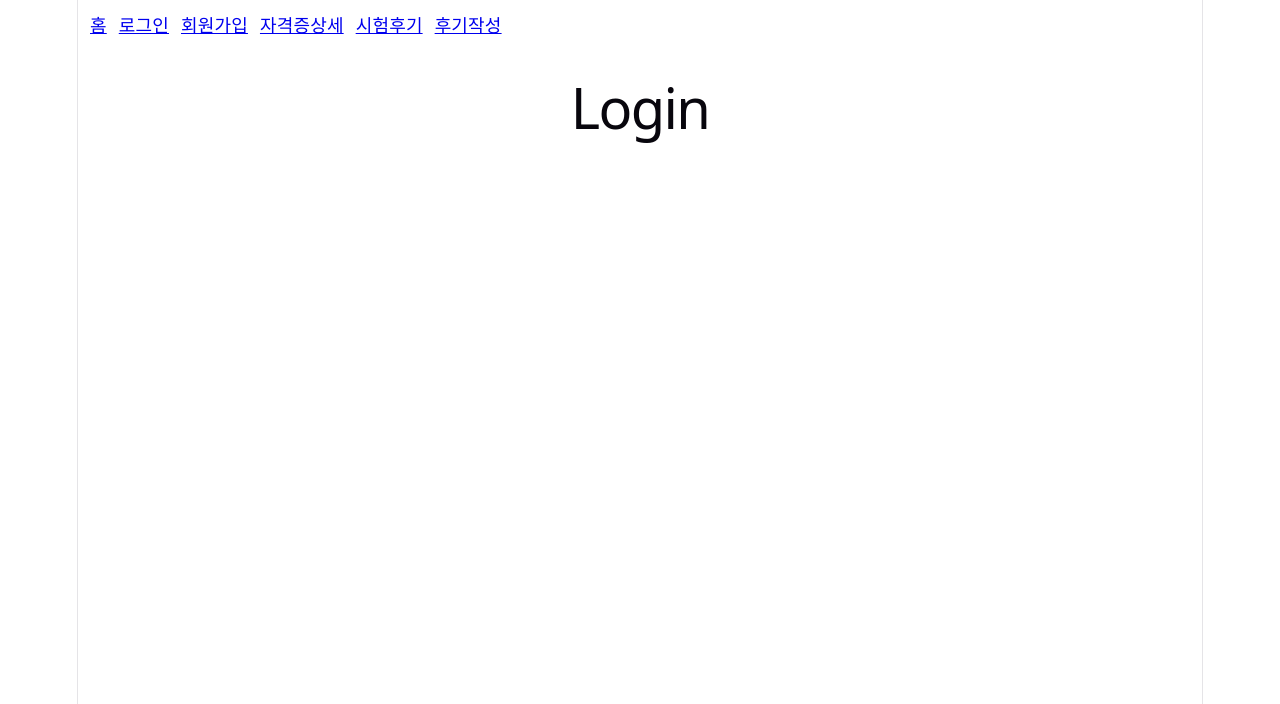
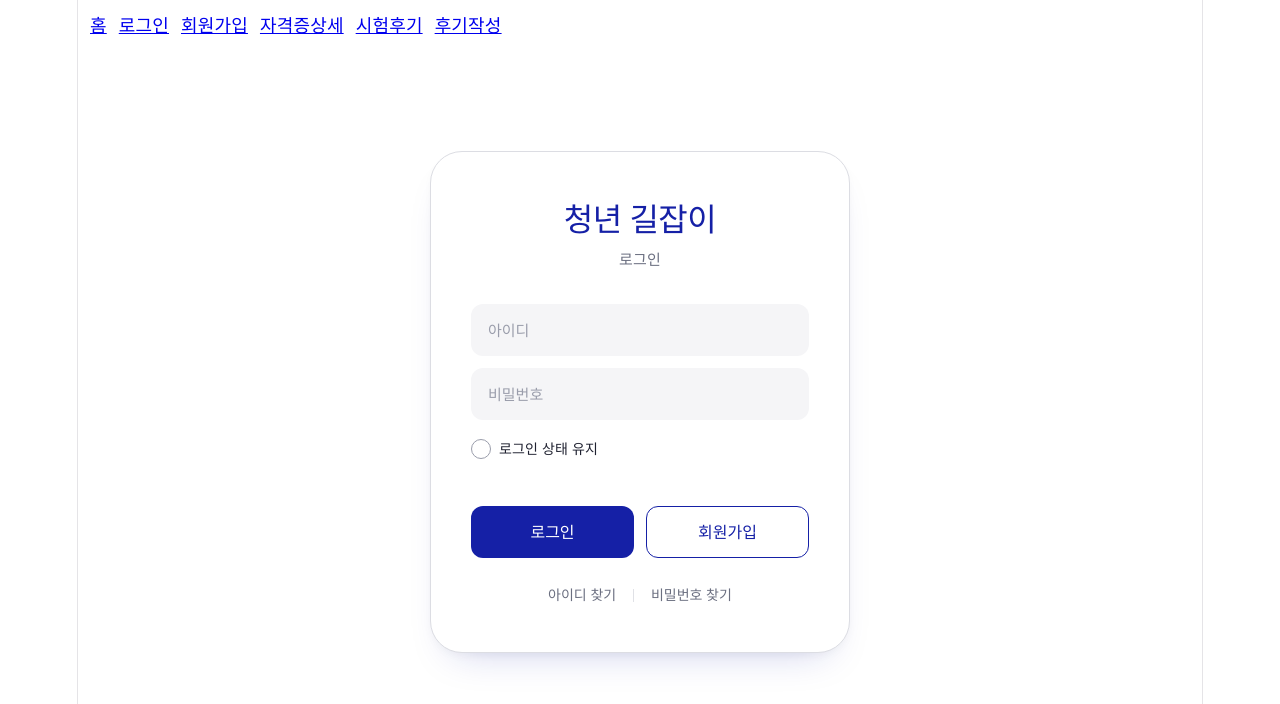
Before and after one commit to 26-2-CapstoneDesign/FrontEnd, a React (Vite) app in the folder youth_guide/: page /login in a window 1280 px wide. Shown: the top 704 px of the page. Built offline with nearby package versions, Linux system fonts and the light colour scheme.

Commit message:
feat: implement login UI

```diff
--- a/youth_guide/src/pages/Login.jsx
+++ b/youth_guide/src/pages/Login.jsx
@@ -1,3 +1,92 @@
+import { useState } from "react";
+import "../styles/Login.css";
+
 export default function Login() {
-  return <h1>Login</h1>;
+  const [userId, setUserId] = useState("");
+  const [password, setPassword] = useState("");
+  const [isKeepLogin, setIsKeepLogin] = useState(false);
+  const [message, setMessage] = useState("");
+
+  const handleSubmit = (event) => {
+    event.preventDefault();
+    setMessage("로그인 서버가 아직 연결되지 않았습니다.");
+  };
+
+  return (
+    <section className="login-page">
+      <div className="login-card">
+        <h1 className="login-title">청년 길잡이</h1>
+        <p className="login-subtitle">로그인</p>
+
+        <form className="login-form" onSubmit={handleSubmit}>
+          <label className="login-label" htmlFor="login-user-id">
+            아이디
+          </label>
+          <input
+            id="login-user-id"
+            className="login-input"
+            type="text"
+            placeholder="아이디"
+            autoComplete="username"
+            value={userId}
+            onChange={(event) => setUserId(event.target.value)}
+          />
+
+          <label className="login-label" htmlFor="login-password">
+            비밀번호
+          </label>
+          <input
+            id="login-password"
+            className="login-input"
+            type="password"
+            placeholder="비밀번호"
+            autoComplete="current-password"
+            maxLength={20}
+            value={password}
+            onChange={(event) => setPassword(event.target.value)}
+          />
+
+          <label className="login-keep" htmlFor="login-keep">
+            <input
+              id="login-keep"
+              className="login-keep-checkbox"
+              type="checkbox"
+              checked={isKeepLogin}
+              onChange={(event) => setIsKeepLogin(event.target.checked)}
+            />
+            <span>로그인 상태 유지</span>
+          </label>
+
+          <p
+            className={message ? "login-message is-visible" : "login-message"}
+            role="status"
+            aria-live="polite"
+          >
+            {message}
+          </p>
+
+          <div className="login-actions">
+            <button className="login-submit" type="submit">
+              로그인
+            </button>
+            <button className="login-signup" type="button">
+              회원가입
+            </button>
+          </div>
+        </form>
+
+        <div className="login-find">
+          <button className="login-find-button" type="button">
+            아이디 찾기
+          </button>
+          <span className="login-find-divider" aria-hidden="true">
+            |
+          </span>
+          <button className="login-find-button" type="button">
+            비밀번호 찾기
+          </button>
+        </div>
+      </div>
+    </section>
+  );
 }
--- /dev/null
+++ b/youth_guide/src/styles/Login.css
@@ -0,0 +1,288 @@
+.login-page {
+  --login-primary: #1520a6;
+  --login-primary-hover: #0f1880;
+  --login-primary-soft: rgba(21, 32, 166, 0.12);
+  --login-text: #1f2130;
+  --login-muted: #6b6f80;
+  --login-input-bg: #f5f5f7;
+  --login-border: #dcdde3;
+
+  display: flex;
+  align-items: center;
+  justify-content: center;
+  min-height: calc(100svh - 120px);
+  padding: 40px 16px;
+  box-sizing: border-box;
+  color-scheme: light;
+}
+
+.login-page *,
+.login-page *::before,
+.login-page *::after {
+  box-sizing: border-box;
+}
+
+.login-card {
+  width: 100%;
+  max-width: 420px;
+  padding: 48px 40px 40px;
+  background: #fff;
+  border: 1px solid var(--login-border);
+  border-radius: 32px;
+  box-shadow: 0 20px 40px -24px rgba(21, 32, 166, 0.25),
+    0 4px 12px -4px rgba(0, 0, 0, 0.06);
+  text-align: left;
+}
+
+.login-title {
+  margin: 0;
+  font-size: 32px;
+  font-weight: 600;
+  line-height: 1.2;
+  letter-spacing: -0.5px;
+  color: var(--login-primary);
+  text-align: center;
+}
+
+.login-subtitle {
+  margin: 8px 0 32px;
+  font-size: 15px;
+  color: var(--login-muted);
+  text-align: center;
+}
+
+.login-form {
+  display: flex;
+  flex-direction: column;
+  gap: 12px;
+}
+
+.login-label {
+  position: absolute;
+  width: 1px;
+  height: 1px;
+  margin: -1px;
+  padding: 0;
+  overflow: hidden;
+  clip: rect(0, 0, 0, 0);
+  white-space: nowrap;
+  border: 0;
+}
+
+.login-input {
+  width: 100%;
+  height: 52px;
+  padding: 0 16px;
+  font: inherit;
+  font-size: 15px;
+  color: var(--login-text);
+  background: var(--login-input-bg);
+  border: 1.5px solid transparent;
+  border-radius: 12px;
+  outline: none;
+  transition: border-color 0.2s, background-color 0.2s, box-shadow 0.2s;
+}
+
+.login-input::placeholder {
+  color: #9a9dab;
+}
+
+.login-input:hover {
+  border-color: var(--login-border);
+}
+
+.login-input:focus {
+  background: #fff;
+  border-color: var(--login-primary);
+  box-shadow: 0 0 0 4px var(--login-primary-soft);
+}
+
+.login-keep {
+  display: inline-flex;
+  align-items: center;
+  gap: 8px;
+  align-self: flex-start;
+  margin-top: 4px;
+  font-size: 14px;
+  color: var(--login-text);
+  cursor: pointer;
+  user-select: none;
+}
+
+.login-keep-checkbox {
+  appearance: none;
+  position: relative;
+  flex-shrink: 0;
+  width: 20px;
+  height: 20px;
+  margin: 0;
+  background: #fff;
+  border: 1.5px solid #9a9dab;
+  border-radius: 50%;
+  cursor: pointer;
+  transition: background-color 0.2s, border-color 0.2s;
+}
+
+.login-keep-checkbox::after {
+  content: "";
+  position: absolute;
+  top: 3px;
+  left: 6px;
+  width: 5px;
+  height: 9px;
+  border: solid #fff;
+  border-width: 0 2px 2px 0;
+  transform: rotate(45deg);
+  opacity: 0;
+  transition: opacity 0.15s;
+}
+
+.login-keep:hover .login-keep-checkbox {
+  border-color: var(--login-primary);
+}
+
+.login-keep-checkbox:checked {
+  background: var(--login-primary);
+  border-color: var(--login-primary);
+}
+
+.login-keep-checkbox:checked::after {
+  opacity: 1;
+}
+
+.login-keep-checkbox:focus-visible {
+  outline: 2px solid var(--login-primary);
+  outline-offset: 2px;
+}
+
+.login-message {
+  min-height: 20px;
+  margin: 0;
+  font-size: 14px;
+  line-height: 20px;
+  color: #c0392b;
+}
+
+.login-message.is-visible {
+  padding: 10px 14px;
+  background: #fdecea;
+  border-radius: 10px;
+}
+
+.login-actions {
+  display: grid;
+  grid-template-columns: repeat(2, minmax(0, 1fr));
+  gap: 12px;
+}
+
+.login-submit,
+.login-signup {
+  width: 100%;
+  height: 52px;
+  font: inherit;
+  font-size: 16px;
+  font-weight: 600;
+  color: #fff;
+  background: var(--login-primary);
+  border: none;
+  border-radius: 12px;
+  cursor: pointer;
+  transition: background-color 0.2s, transform 0.1s, box-shadow 0.2s;
+}
+
+.login-submit:hover,
+.login-signup:hover {
+  background: var(--login-primary-hover);
+  box-shadow: 0 8px 16px -8px rgba(21, 32, 166, 0.6);
+}
+
+.login-submit:active,
+.login-signup:active {
+  transform: translateY(1px);
+}
+
+.login-submit:focus-visible,
+.login-signup:focus-visible {
+  outline: 2px solid var(--login-primary);
+  outline-offset: 3px;
+}
+
+.login-signup {
+  color: var(--login-primary);
+  background: #fff;
+  border: 1.5px solid var(--login-primary);
+}
+
+.login-signup:hover {
+  color: var(--login-primary-hover);
+  background: var(--login-primary-soft);
+  border-color: var(--login-primary-hover);
+}
+
+.login-find {
+  display: flex;
+  flex-wrap: wrap;
+  align-items: center;
+  justify-content: center;
+  gap: 4px 8px;
+  margin-top: 20px;
+}
+
+.login-find-button {
+  padding: 4px 6px;
+  font: inherit;
+  font-size: 14px;
+  color: var(--login-muted);
+  background: none;
+  border: none;
+  border-radius: 6px;
+  cursor: pointer;
+  transition: color 0.2s, background-color 0.2s;
+}
+
+.login-find-button:hover {
+  color: var(--login-primary);
+  text-decoration: underline;
+  text-underline-offset: 3px;
+}
+
+.login-find-button:focus-visible {
+  outline: 2px solid var(--login-primary);
+  outline-offset: 2px;
+}
+
+.login-find-divider {
+  font-size: 12px;
+  color: var(--login-border);
+}
+
+@media (max-width: 480px) {
+  .login-page {
+    padding: 24px 12px;
+  }
+
+  .login-card {
+    padding: 36px 20px 28px;
+    border-radius: 24px;
+  }
+
+  .login-title {
+    font-size: 26px;
+  }
+
+  .login-subtitle {
+    margin-bottom: 24px;
+  }
+}
+
+@media (max-width: 320px) {
+  .login-card {
+    padding: 28px 16px 24px;
+  }
+
+  .login-input,
+  .login-submit,
+  .login-signup {
+    height: 48px;
+  }
+}
```
Also changed, not shown: 4 other files (tests, documents, lock files or other folders).
